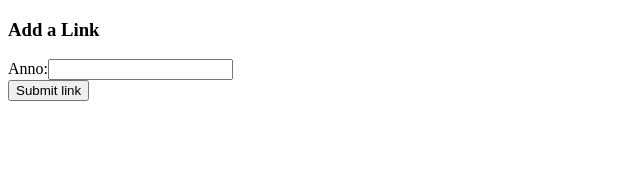
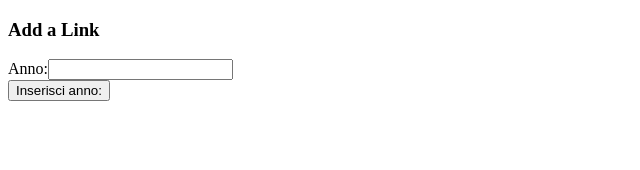
Before and after one commit to Salvini126/progettoMondializ, an Angular app in the folder MondialiAng/: page / in a window 1280 px wide. Shown: the top 170 px of the page, without its empty margins (0-640 px from the left). Built offline with nearby package versions, Linux system fonts and the light colour scheme.

Commit message:
progettoz

```diff
--- a/MondialiAng/src/app/app.component.html
+++ b/MondialiAng/src/app/app.component.html
@@ -6,7 +6,7 @@
         <input name="title" type="number" #newAnno class="form-control">
       </div>
     <button (click)="getDatas(newAnno)" class="btn btn-primary">
-      Submit link
+      Inserisci anno:
     </button>
   </form>
 </div>
```
